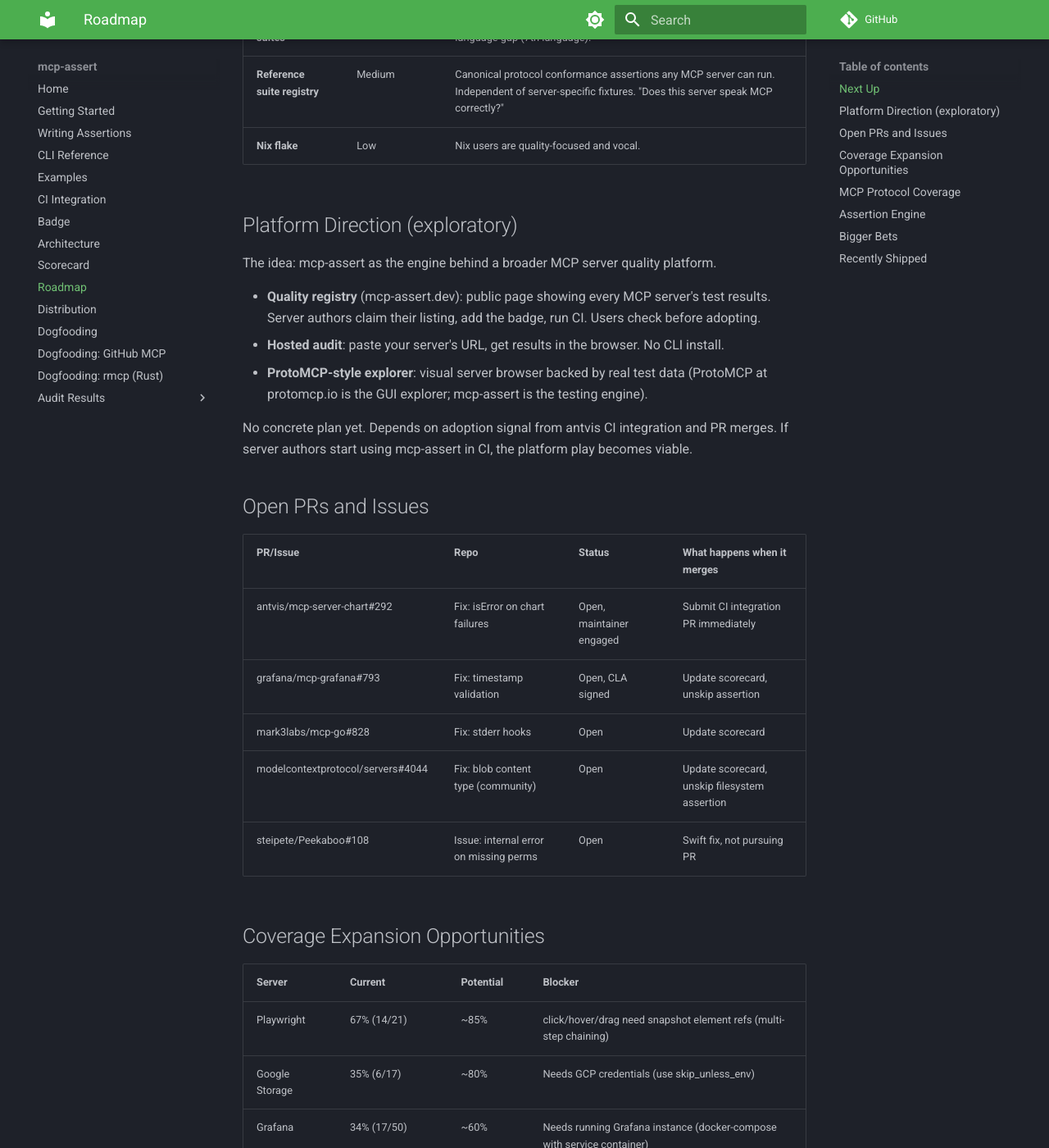
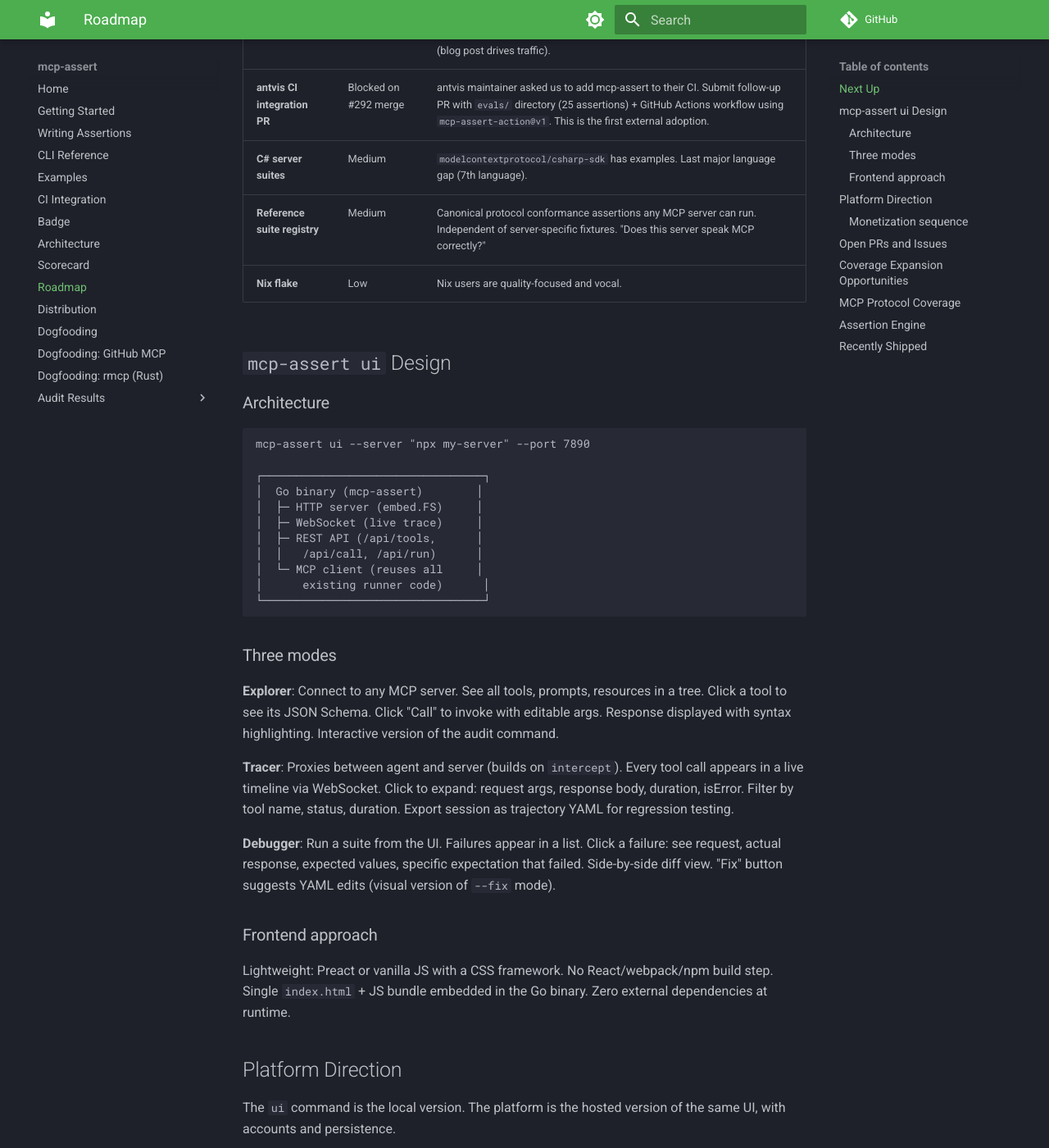
Before and after one commit to blackwell-systems/mcp-assert, an MkDocs documentation site: the page built from docs/roadmap.md, in a window 1280 px wide and 1400 px high, scrolled down 533 px. Shown: the whole window at 82% size. Built offline with MkDocs 1.6.1 and Material for MkDocs 9.7.7, drawn with Linux system fonts in a browser that asks for light colours; comment, search, counter and statistics services are not loaded; some of the changed text lies outside the part shown.

Commit message:
docs: add mcp-assert ui command and platform monetization to roadmap
Three-mode web UI (explorer, tracer, debugger) as foundation for
hosted audit platform. Monetization sequence: OSS CLI -> local UI ->
hosted audit (freemium) -> quality registry -> monitoring SaaS.

````diff
--- a/docs/roadmap.md
+++ b/docs/roadmap.md
@@ -4,22 +4,65 @@
 
 | Item | Priority | Description |
 |------|----------|-------------|
+| **`mcp-assert ui` command** | High | Web-based GUI served by the Go binary. Three modes: Explorer (connect to a server, browse tools, call them interactively), Tracer (live tool call timeline between agent and server via WebSocket), Debugger (visual assertion failure inspector with request/response diff). Frontend embedded via `embed.FS`, no separate install. Reuses existing `createMCPClient`, `generateArgsFromSchema`, `runAssertion`, `auditSingleTool`. This is the foundation for hosted audit and the quality registry. |
 | **Blog post** | Ready | "We tested 38 MCP servers from Anthropic, Google, OpenAI, Microsoft, and AWS. Here's what we found." The scorecard data is the content; needs prose around it. Publish on docs site (mkdocs already deployed). |
-| **MCP server leaderboard** | High | Static page on docs site ranking servers by coverage score and pass rate. Data exists for 38 servers. Becomes valuable once there's external traffic (blog post drives traffic). |
+| **MCP server leaderboard** | High | Static page on docs site ranking servers by coverage score and pass rate. Data exists for 39 servers. Becomes valuable once there's external traffic (blog post drives traffic). |
 | **antvis CI integration PR** | Blocked on #292 merge | antvis maintainer asked us to add mcp-assert to their CI. Submit follow-up PR with `evals/` directory (25 assertions) + GitHub Actions workflow using `mcp-assert-action@v1`. This is the first external adoption. |
 | **C# server suites** | Medium | `modelcontextprotocol/csharp-sdk` has examples. Last major language gap (7th language). |
 | **Reference suite registry** | Medium | Canonical protocol conformance assertions any MCP server can run. Independent of server-specific fixtures. "Does this server speak MCP correctly?" |
 | **Nix flake** | Low | Nix users are quality-focused and vocal. |
 
-## Platform Direction (exploratory)
+## `mcp-assert ui` Design
 
-The idea: mcp-assert as the engine behind a broader MCP server quality platform.
+### Architecture
 
-- **Quality registry** (mcp-assert.dev): public page showing every MCP server's test results. Server authors claim their listing, add the badge, run CI. Users check before adopting.
-- **Hosted audit**: paste your server's URL, get results in the browser. No CLI install.
-- **ProtoMCP-style explorer**: visual server browser backed by real test data (ProtoMCP at protomcp.io is the GUI explorer; mcp-assert is the testing engine).
+```
+mcp-assert ui --server "npx my-server" --port 7890
 
-No concrete plan yet. Depends on adoption signal from antvis CI integration and PR merges. If server authors start using mcp-assert in CI, the platform play becomes viable.
+┌─────────────────────────────────┐
+│  Go binary (mcp-assert)        │
+│  ├─ HTTP server (embed.FS)     │
+│  ├─ WebSocket (live trace)     │
+│  ├─ REST API (/api/tools,      │
+│  │   /api/call, /api/run)      │
+│  └─ MCP client (reuses all     │
+│      existing runner code)      │
+└─────────────────────────────────┘
+```
+
+### Three modes
+
+**Explorer**: Connect to any MCP server. See all tools, prompts, resources in a tree. Click a tool to see its JSON Schema. Click "Call" to invoke with editable args. Response displayed with syntax highlighting. Interactive version of the audit command.
+
+**Tracer**: Proxies between agent and server (builds on `intercept`). Every tool call appears in a live timeline via WebSocket. Click to expand: request args, response body, duration, isError. Filter by tool name, status, duration. Export session as trajectory YAML for regression testing.
+
+**Debugger**: Run a suite from the UI. Failures appear in a list. Click a failure: see request, actual response, expected values, specific expectation that failed. Side-by-side diff view. "Fix" button suggests YAML edits (visual version of `--fix` mode).
+
+### Frontend approach
+
+Lightweight: Preact or vanilla JS with a CSS framework. No React/webpack/npm build step. Single `index.html` + JS bundle embedded in the Go binary. Zero external dependencies at runtime.
+
+## Platform Direction
+
+The `ui` command is the local version. The platform is the hosted version of the same UI, with accounts and persistence.
+
+### Monetization sequence
+
+```
+OSS CLI (free) → UI local (free) → hosted audit (freemium) → registry (paid) → monitoring (SaaS)
+```
+
+| Tier | What | Pricing |
+|------|------|---------|
+| **Free (OSS)** | CLI, GitHub Action, all assertion types, local UI | Free forever |
+| **Hosted audit** | Paste a server URL, get results in the browser. No CLI install. | Free: 5 audits/month. Paid: unlimited. |
+| **Quality registry** | Public leaderboard. Server authors claim listings, add verified badge, show CI status. | Free listing. Verified badge: paid. |
+| **Continuous monitoring** | Run assertion suite on schedule against live servers. Alert on regression (Slack, email, PagerDuty). | $29/mo per server, $99/mo teams |
+| **Team dashboard** | Shared view of org's MCP servers, coverage, pass rates, trends. Role-based access, audit logs. | Enterprise pricing |
+
+The quality registry (mcp-assert.dev) becomes the "npm audit for MCP": users check before adopting a server, authors add the badge for trust. Revenue comes from verified listings and continuous monitoring.
+
+Viability depends on MCP ecosystem growth. If MCP becomes the standard agent-to-tool protocol (Anthropic, OpenAI, Google all pushing it), the quality layer is infrastructure.
 
 ## Open PRs and Issues
 
@@ -57,21 +100,16 @@
 | **Structured recovery actions** | Medium | When an assertion fails, return machine-readable guidance. Agents consuming mcp-assert output could self-correct. |
 | **Invariant drift detection** | Medium | Snapshot state before a tool call, compare after. |
 
-## Bigger Bets
-
-| Item | Priority | Description |
-|------|----------|-------------|
-| **VS Code extension** | Low | Run assertions from the editor. Click-to-run on YAML files. |
-
 ## Recently Shipped
 
 | Item | Version | Description |
 |------|---------|-------------|
+| **getsentry/XcodeBuildMCP suite** | Unreleased | 10 assertions, 27 tools discovered, 100% clean. First macOS-specific server. Server #39. |
 | **`mcp-assert audit` command** | Unreleased | Zero-config quality audit. Connects, discovers tools, calls each with schema-generated inputs, reports quality score. Generates starter YAML for CI. Discovery on-ramp to the YAML workflow. |
 | **`skip_unless_env` field** | Unreleased | Conditional assertion skipping based on env vars. Live-backend and no-auth assertions coexist in same suite. |
 | **Per-assertion Docker isolation** | Unreleased | `docker:` field in server YAML. Fresh container per assertion for safe write testing. |
 | **Coverage expansion** | Unreleased | SQLite 100%, Memory 100%, engram 100%. Anthropic git 92%, Playwright 67%. |
-| **Perplexity, Peekaboo, CodeGraphContext, deep-research suites** | Unreleased | 38 servers, 462 assertions, 6 languages, 15 bugs. |
+| **Perplexity, Peekaboo, CodeGraphContext, deep-research suites** | Unreleased | 39 servers, 472 assertions, 6 languages, 15 bugs. |
 | **pytest plugin** | 0.5.0 | `pip install pytest-mcp-assert`. Published to PyPI via release pipeline. |
 | **Badge snippet on pass** | 0.5.0 | CLI and GitHub Action output ready-to-paste badge markdown. |
 | **SSE transport fix** | 0.4.0 | `Start()` missing for SSE/HTTP clients. Found by dogfooding. |
````
